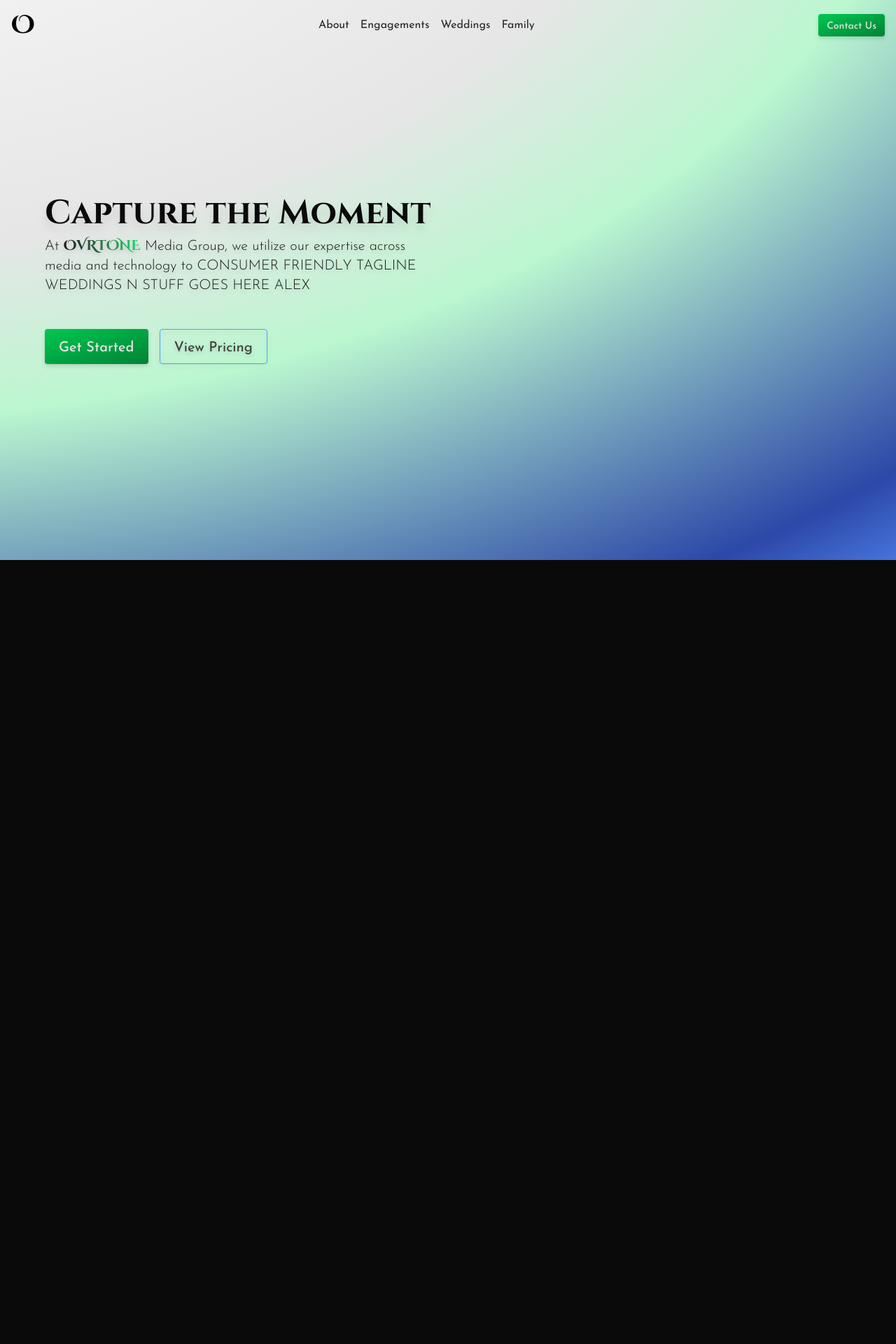
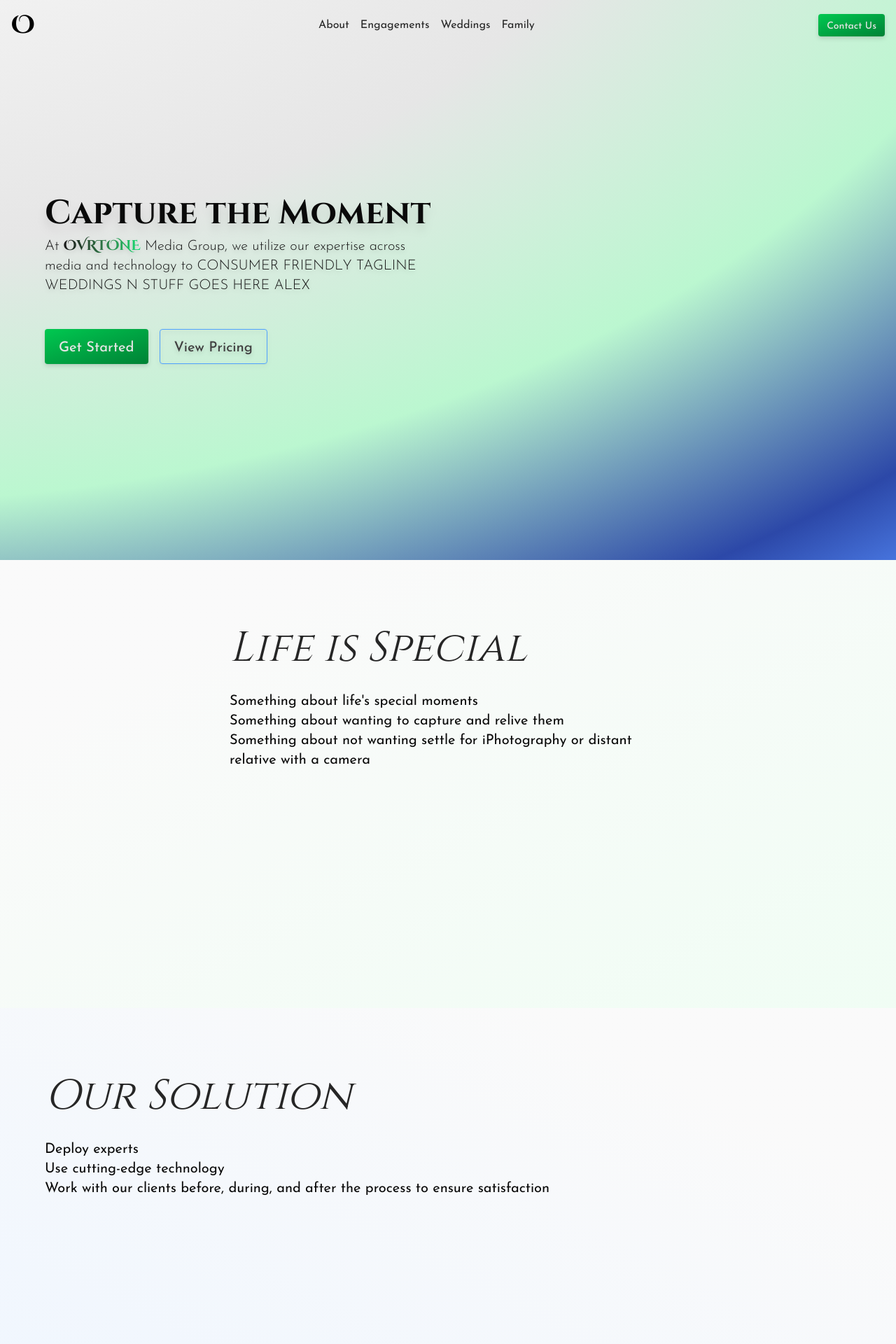
Before and after one commit to DeanDivizio/ovrtonesite, a Next.js app: page /personal in a window 1280 px wide. Shown: the top 1920 px of the page at 70% size. Before the commit the page ends 800 px from the top, so only its background shows below. Built offline with nearby package versions, Linux system fonts and the light colour scheme.

Commit message:
refined transitions from landing page. roughed out personal homepage

```diff
--- a/app/(personal)/layout.tsx
+++ b/app/(personal)/layout.tsx
@@ -1,6 +1,7 @@
 import type { Metadata } from "next";
 import "../globals.css";
 import Header from "@/components/personalSection/Header";
+import Footer from "@/components/personalSection/Footer";
 
 
 export const metadata:Metadata = {
@@ -55,7 +56,7 @@ export default function BusinessLayout({
   return (<>
         <Header />
         {children}
-        {/*footer here*/}
+        <Footer />
         </>
   );
 }
--- a/app/(personal)/personal/page.tsx
+++ b/app/(personal)/personal/page.tsx
@@ -2,6 +2,7 @@ import { Button } from "@/components/ui/button"
 import LightArcBackground from "@/components/backgrounds/lightArc"
 import PrimaryButton from "@/components/personalSection/ui/PrimaryButton"
 import SecondaryButton from "@/components/personalSection/ui/SecondaryButton"
+import Image from "next/image"
 
 export default function PersonalHome() {
 
@@ -16,25 +17,47 @@ export default function PersonalHome() {
                         <SecondaryButton text="View Pricing" />
                     </div>
                 </div>
-                <LightArcBackground position="topLeft" />
+                <div id="heroRight" className="max-w-[60%] animate-in fade-in duration-700 delay-300">
+
+                </div>
+                <LightArcBackground position="topLeft"/>
+                {/* commented out for now while cms is under construction. add trans prop to above component when adding image*/}
+                {/* <Image src={"/images/AlexMelelli_Avatar.jpg"} alt="" width={512} height={512} className="w-full h-full fixed top-0 left-0 -z-20"/>  */}
             </div>
-            <div>
+            <div id="intro" className="min-h-[80vh] relative flex flex-row justify-center items-start px-4 py-8 md:py-24 2xl:py-40 bg-gradient-to-br from-neutral-50 from-20% to-green-50">
                 {/* whats the problem */}
+                <div className="max-w-[96%] md:max-w-[50%] 2xl:max-w-[33%]">
+                    <h2 className="text-neutral-800 text-6xl font-light italic mb-8">Life is Special</h2>
+                    <p className="text-neutral-950 text-xl">Something about life's special moments</p>
+                    <p className="text-neutral-950 text-xl">Something about wanting to capture and relive them</p>
+                    <p className="text-neutral-950 text-xl">Something about not wanting settle for iPhotography or distant relative with a camera</p>
+                </div>
+
             </div>
-            <div>
+            <div id="solution" className="min-h-[80vh] flex flex-row justify-between items-start px-4 py-8 md:px-16 md:py-24 2xl:px-32 2xl:py-40 bg-gradient-to-bl from-neutral-50 from-20% to-blue-50">
                 {/* our solution */}
+                <div>
+                    <h2 className="text-neutral-800 text-6xl font-light italic mb-8">Our Solution</h2>
+                    <p className="text-neutral-950 text-xl">Deploy experts</p>
+                    <p className="text-neutral-950 text-xl">Use cutting-edge technology</p>
+                    <p className="text-neutral-950 text-xl">Work with our clients before, during, and after the process to ensure satisfaction</p>
+                </div>
             </div>
-            <div>
+            <div id="testimonial" className="min-h-[60vh] flex flex-row justify-between items-start px-4 py-8 md:px-16 md:py-16 2xl:px-32 2xl:py-24 bg-gradient-to-r from-green-300 to-blue-200">
                 {/* testimonial */}
+                <h2 className="text-neutral-800 text-6xl font-light italic w-full text-center mb-8">{`Don't Take Our Word for It`}</h2>
             </div>
-            <div>
+            <div id="process" className="min-h-[80vh] flex flex-row justify-between items-start px-4 py-8 md:px-16 md:py-24 2xl:px-32 2xl:py-40 bg-gradient-to-bl from-neutral-50 from-20% to-blue-50">
                 {/* the process */}
+                <h2 className="text-neutral-800 text-6xl font-light italic w-full text-center mb-8">{`How It All Works`}</h2>
             </div>
-            <div>
-                {/* about */}
-            </div>
-            <div>
+            {/* <div id="aboutUs">
+
+            </div> */}
+            <div id="intro" className="min-h-[80vh] relative flex flex-row justify-center items-start px-4 py-8 md:py-24 2xl:py-40 bg-transparent">
                 {/* contact */}
+                <h2 className="text-neutral-800 text-6xl font-light italic w-full text-center mb-8">{`Let's Get Started`}</h2>
+                <LightArcBackground position="topRight" />
             </div>
 
         </main>
--- a/app/globals.css
+++ b/app/globals.css
@@ -125,3 +125,11 @@
 h1, h2, h3, h4 {
   font-family: var(--font-heading);
 }
+
+.fadeFromWhiteLayer {
+  animation: fadeFromWhite 1.5s ease-out 0s 1 forwards;
+}
+@keyframes fadeFromWhite {
+  0% {background-color: white;}
+  100% {background-color: transparent;}
+}
--- a/app/page.tsx
+++ b/app/page.tsx
@@ -11,7 +11,9 @@ export default function RootHome() {
 
     return (
         <main className={`absolute overflow-hidden h-full w-full flex justify-center items-center animate-in fade-in transition duration-1000 ${hoveredButton === "blue" ? "bg-white" : ""}`}>
-
+        <div id="whiteBG"
+          className={`absolute inset-0 bg-white ${animateOut === true && hoveredButton !== "blue" ? "opacity-0 duration-0" : "opacity-100"}`}
+        />
         <div
           id="darkBG"
           className={`absolute inset-0 pulse-slow-animation ${animateOut === true ? "opacity-0 duration-1000" : "opacity-100"}`}
@@ -26,6 +28,7 @@ export default function RootHome() {
             opacity: hoveredButton === "blue" ? 1 : 0,
           }}
         />
+
 
         <div id="content" className={`relative z-10 flex flex-col items-center justify-center h-full w-full px-4 text-center ${animateOut === true ? "opacity-0 duration-1000" : "opacity-100"}`}>
           <h1 className={`font-heading text-4xl md:text-5xl 2xl:text-7xl font-bold mb-4 drop-shadow-lg transition-all duration-500 ${hoveredButton === "blue" ? "text-black" : "text-white"}`}>
--- a/components/backgrounds/lightArc.tsx
+++ b/components/backgrounds/lightArc.tsx
@@ -1,4 +1,4 @@
-export default function LightArcBackground({position}:{position?:"bottomRight" | "bottomLeft" | "topRight" | "topLeft"}) {
+export default function LightArcBackground({position, trans}:{position?:"bottomRight" | "bottomLeft" | "topRight" | "topLeft",trans?:boolean}) {
 
     let positionSettings:string = "500% 500% at 128% 135%";
     switch (position) {
@@ -18,13 +18,22 @@ export default function LightArcBackground({position}:{position?:"bottomRight" |
       positionSettings = positionSettings;
       break;
     }
+    let neutralColor = "rgb(255, 255, 255) 0%, #e6e6e6 19%"
+    if (trans) {
+      neutralColor = "#00000000 0%, #e6e6e616 19%"
+    }
 
     return(
+      <div id="lightArcContainer" className="absolute -z-10 inset-0 max-w-full max-h-full bg-cover backdrop-blur-lg overflow-hidden">
         <div
-        className="absolute -z-10 inset-0 max-w-full max-h-full bg-cover overflow-hidden animate-in fade-in duration-1000 pulse slow animation"
+        className="absolute top-0 left-0 w-full h-full"
         style={{
-          background:`radial-gradient(ellipse ${positionSettings}, rgb(255, 255, 255) 0%, #e6e6e6 19%, rgb(187, 247, 208) 25%, rgb(44, 72, 168) 36%, rgb(88, 144, 255) 40%)`,
+          background:`radial-gradient(ellipse ${positionSettings}, ${neutralColor}, rgb(187, 247, 208) 28%, rgb(44, 72, 168) 36%, rgb(88, 144, 255) 40%)`,
         }}
-      />
+        />
+        <div
+        className="absolute top-0 left-0 w-full h-full fadeFromWhiteLayer"
+        />
+      </div>
     )
 }
--- /dev/null
+++ b/components/personalSection/Footer.tsx
@@ -0,0 +1,20 @@
+import Link from "next/link";
+import PrimaryButton from "./ui/PrimaryButton";
+
+export default function Footer() {
+    return (
+        <header className="px-4 py-2 absolute z-10 flex items-center justify-center w-full bg-white animate-in fade-in slide-in-from-top duration-1000">
+            <p className="font-light text-black text-sm absolute left-4">Copyright OVRTONE Media Group, LLC 2025</p>
+
+            <nav className="flex gap-4 text-neutral-800 ">
+                <Link href={"/personal/about"} className="hover:underline font-light">About</Link>
+                <Link href={"/personal/engagements"} className="hover:underline font-light">Engagements</Link>
+                <Link href={"/personal/weddings"} className="hover:underline font-light">Weddings</Link>
+                <Link href={"/personal/family"} className="hover:underline font-light">Family</Link>
+            </nav>
+
+
+            <Link href={'/personal/contact'} className="text-black text-sm absolute right-4 hover:underline">Contact Us</Link>
+        </header>
+    )
+}
--- a/components/personalSection/Header.tsx
+++ b/components/personalSection/Header.tsx
@@ -3,7 +3,7 @@ import PrimaryButton from "./ui/PrimaryButton";
 
 export default function Header() {
     return (
-        <header className="p-4 fixed flex items-center justify-between w-full animate-in fade-in slide-in-from-top duration-1000">
+        <header className="p-4 absolute z-10 flex items-center justify-between w-full animate-in fade-in slide-in-from-top duration-1000">
             <Link href={"/business"}><p className="font-accent font-bold text-4xl text-black">O</p></Link>
             <nav className="flex gap-4 text-neutral-800">
                 <Link href={"/business/about"} className="hover:underline">About</Link>
```
Also changed, not shown: public/images/AlexMelelli_Avatar.jpg (added).
